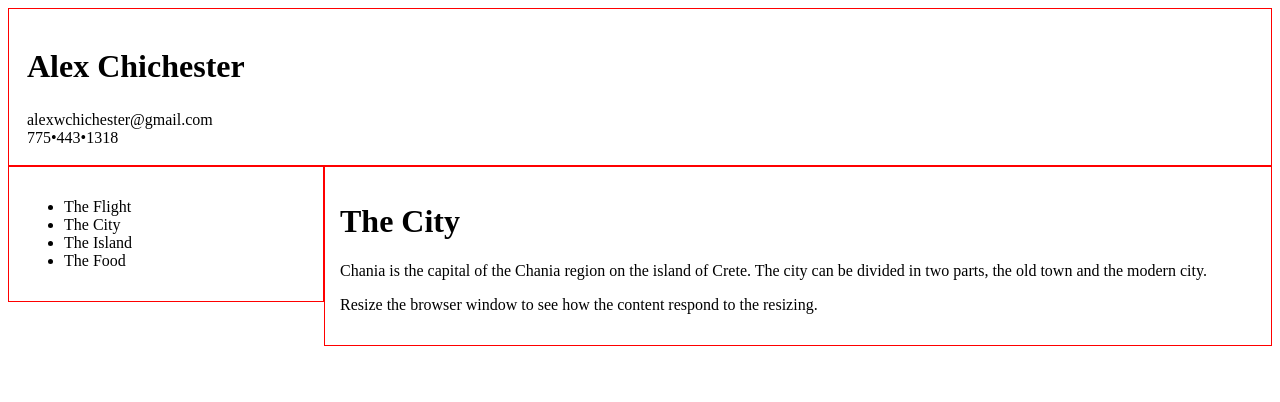
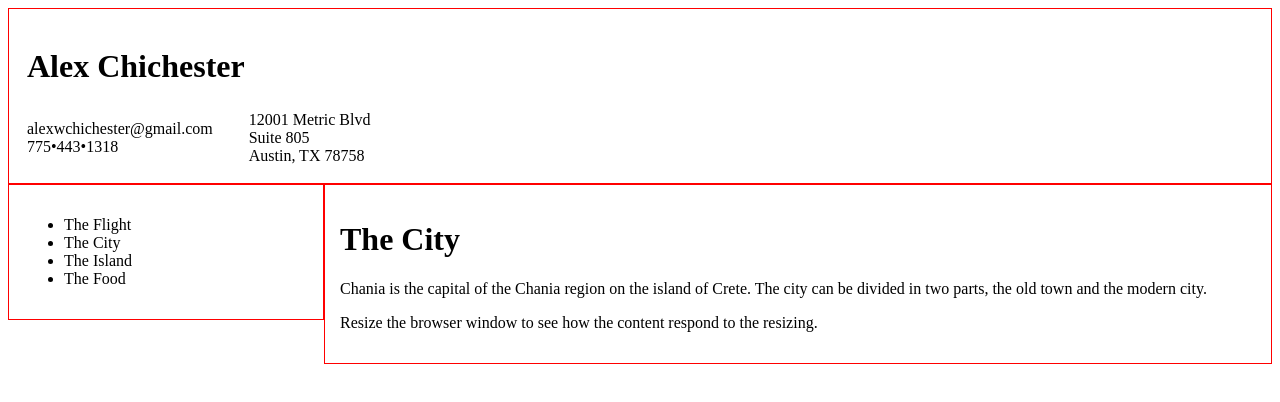
Before and after one commit to alexchichester/cv, a plain HTML site: page index.htm in a window 1280 px wide. Drawn offline with Linux system fonts and the light colour scheme.

Commit message:
Update index.htm

```diff
--- a/index.htm
+++ b/index.htm
@@ -44,9 +44,12 @@
 
 
 
-         <td>
+         <td colspan="2">
 
 
+        12001 Metric Blvd<br>
+        Suite 805<br>
+        Austin, TX 78758<br>
 
 
          </td>
```
